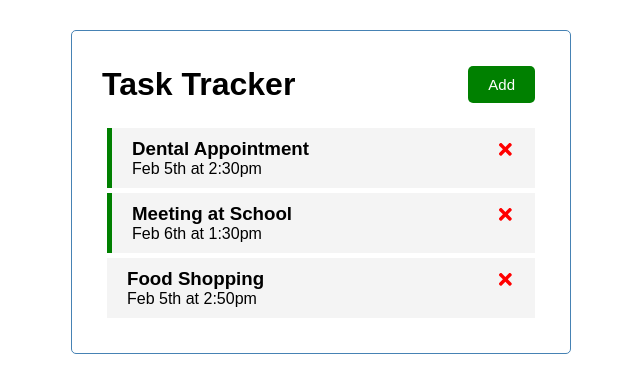
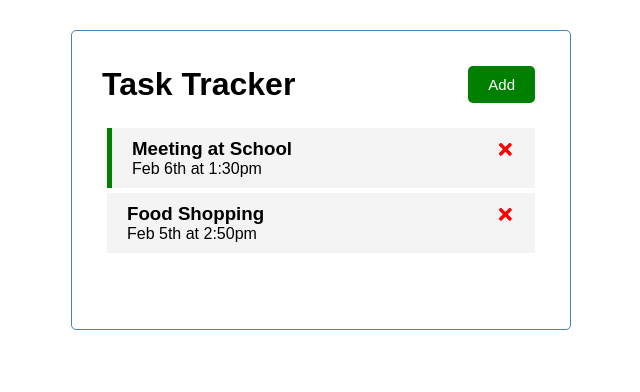
Before and after one commit to haluskua/React-Task-Tester, a React (Create React App) app: page / in a window 1280 px wide. Shown: the top 392 px of the page, without its empty margins (319-959 px from the left). Built offline with nearby package versions, Linux system fonts and the light colour scheme; data requests are answered from the project's data file.

Commit message:
added ability to delete and update JSON server simultaneously

```diff
--- a/db.json
+++ b/db.json
@@ -1,12 +1,5 @@
-
 {
   "tasks": [
-    {
-      "id": 1,
-      "text": "Dental Appointment",
-      "day": "Feb 5th at 2:30pm",
-      "reminder": true
-    },
     {
       "id": 2,
       "text": "Meeting at School",
--- a/src/App.js
+++ b/src/App.js
@@ -33,9 +33,10 @@
   }
 
   //Delete Task
-
-  const deleteTask = (id) => {
-    console.log("delete", id);
+  const deleteTask = async (id) => {
+    await fetch(`http://localhost:5000/tasks/${id}`, {
+      method: 'DELETE',
+    })
 
     //HOW TO MUTATE STATE
     setTasks(tasks.filter((task) => task.id !== id));
```
Also changed, not shown: 1 other file (tests, documents, lock files or other folders).
